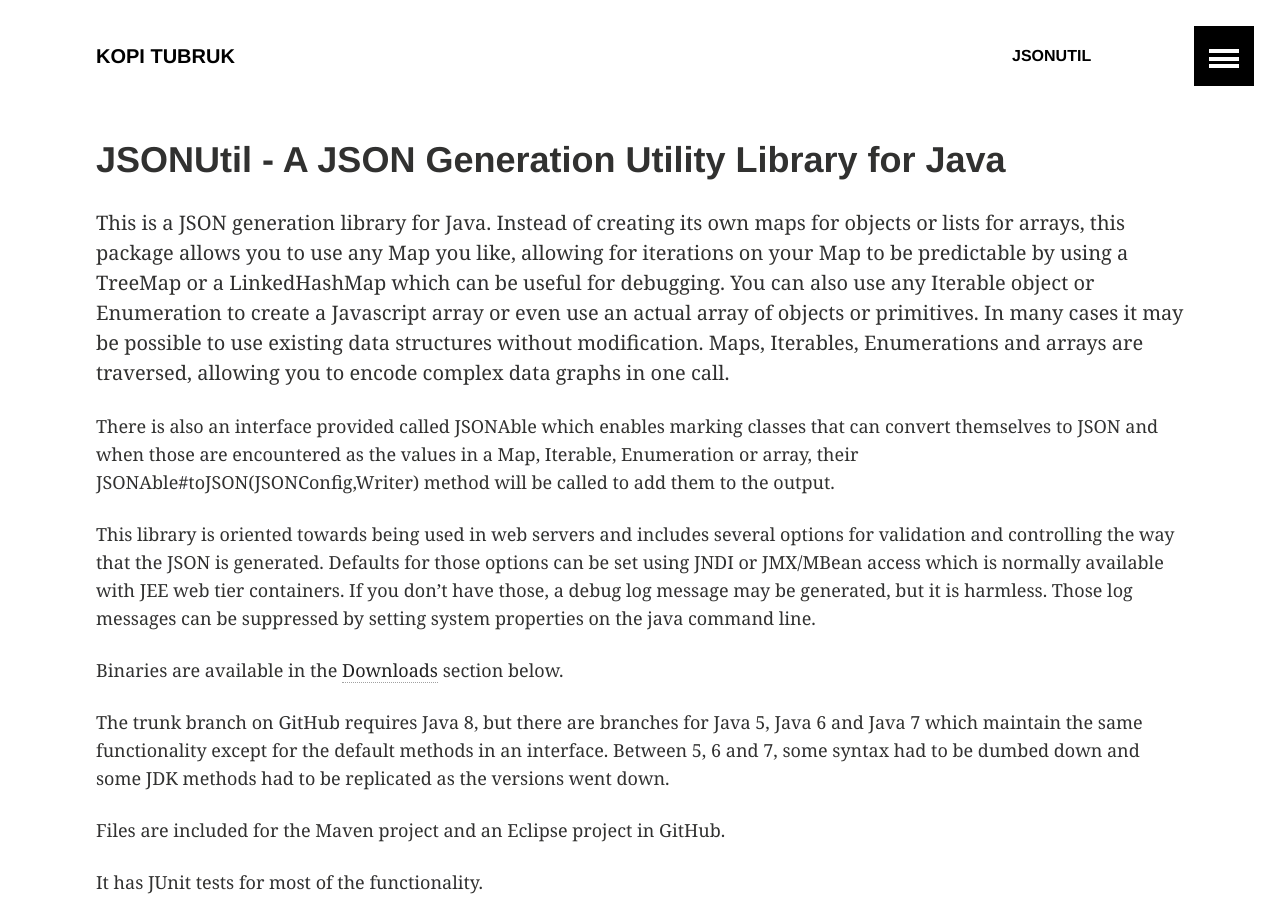
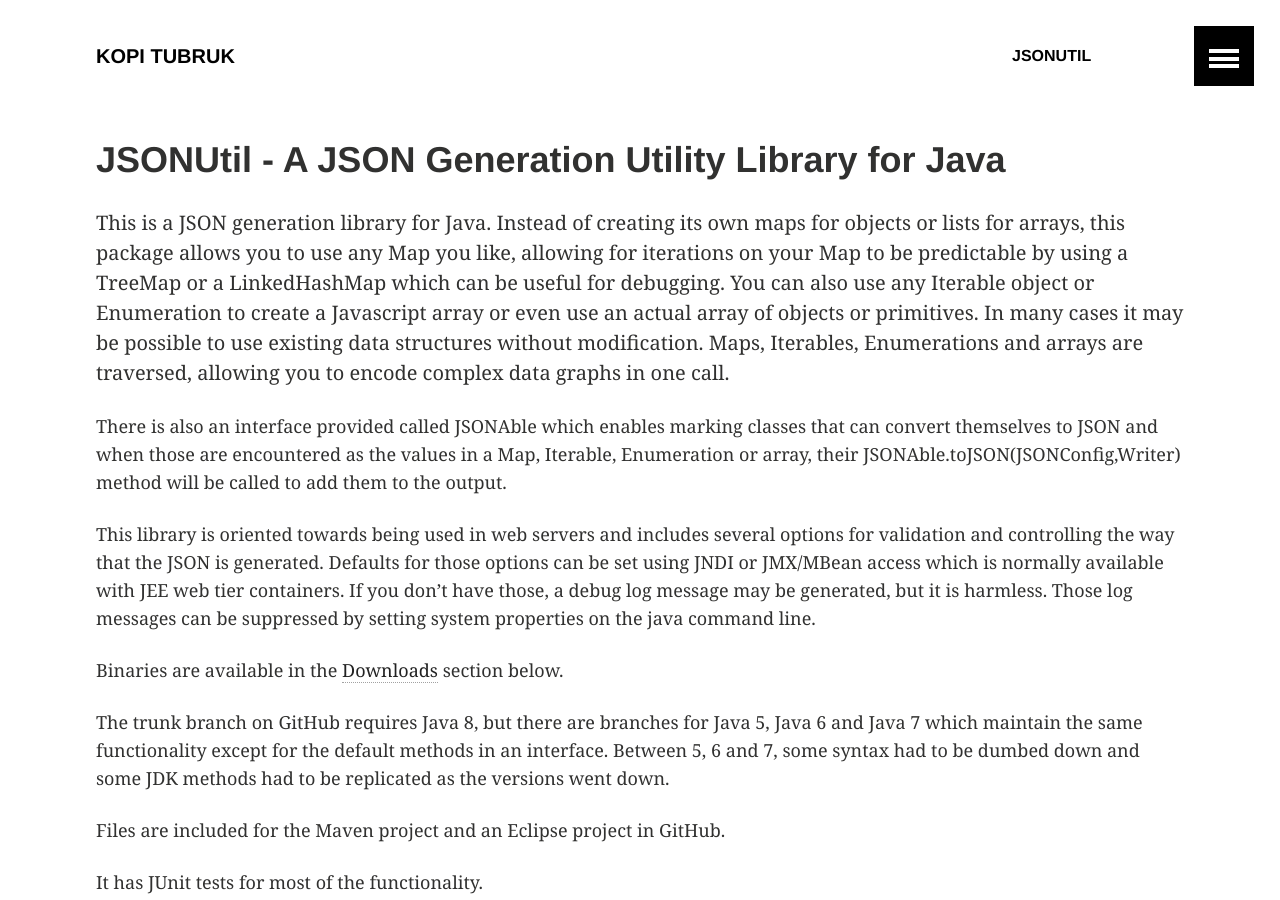
Before and after one commit to billdavidson/billdavidson.github.io, a Jekyll site: the page built from JSONUtil/index.md, in a window 1280 px wide and 900 px high. Built offline with Jekyll 4.4.1, drawn with Linux system fonts in a browser that asks for light colours.

```diff
--- a/JSONUtil/index.md
+++ b/JSONUtil/index.md
@@ -15,7 +15,7 @@ traversed, allowing you to encode complex data graphs in one call.
 
 There is also an interface provided called JSONAble which enables marking classes
 that can convert themselves to JSON and when those are encountered as the values
-in a Map, Iterable, Enumeration or array, their JSONAble#toJSON(JSONConfig,Writer)
+in a Map, Iterable, Enumeration or array, their JSONAble.toJSON(JSONConfig,Writer)
 method will be called to add them to the output.
 
 This library is oriented towards being
--- a/_config.yml
+++ b/_config.yml
@@ -30,7 +30,7 @@ owner:
     ad-slot:
   bio:
   avatar: bio-photo.jpg # 160x160 px image for author byline
-disqus-shortname:
+disqus-shortname: kopitubruk
 
 
 exclude: ["lib", "config.rb", ".sass-cache", "Capfile", "config", "log", "Rakefile", "Rakefile.rb", "tmp", "*.sublime-project", "*.sublime-workspace", "Gemfile", "Gemfile.lock", "README.md", "LICENSE", "node_modules", "Gruntfile.js", "package.json"]
```
